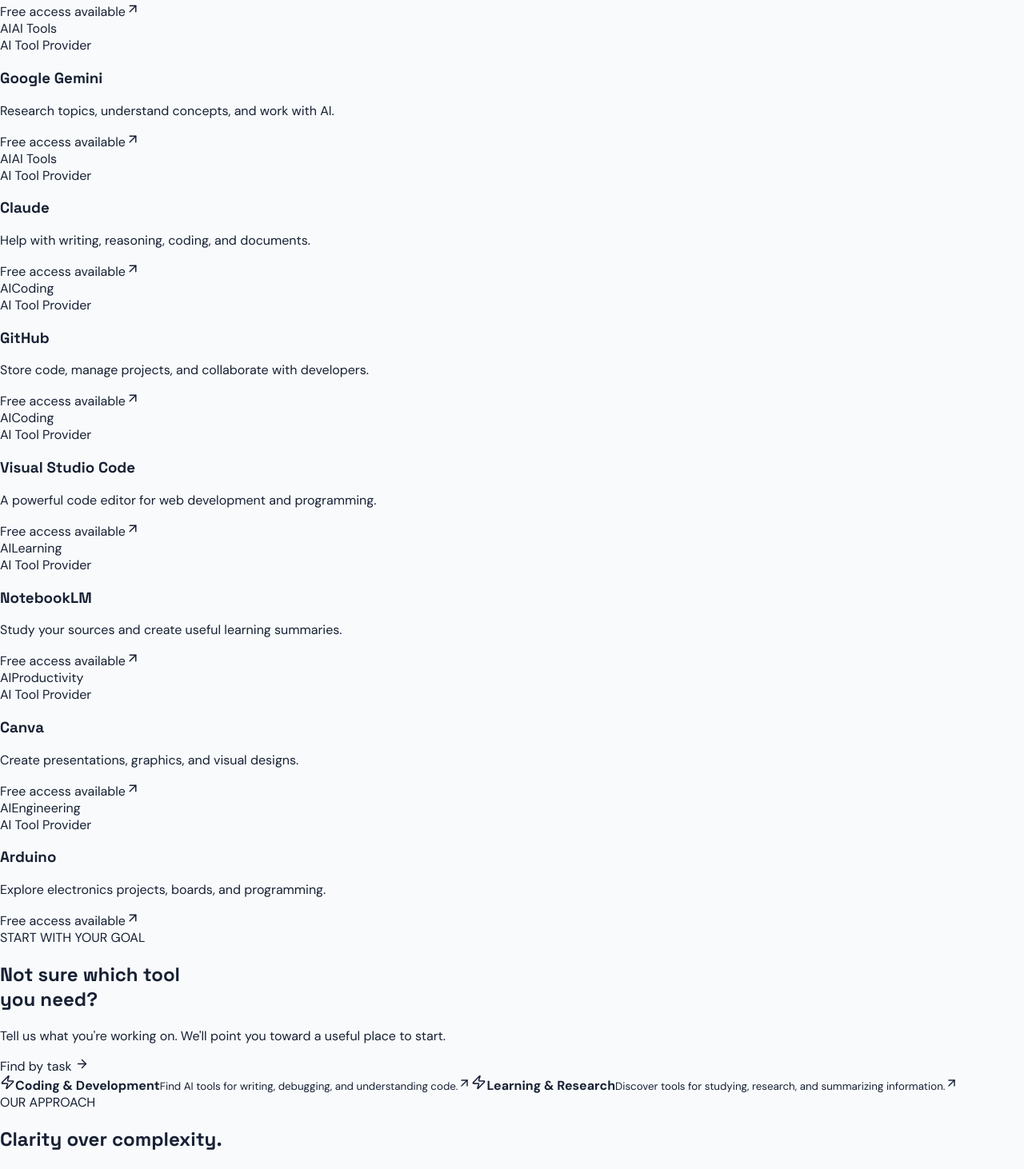
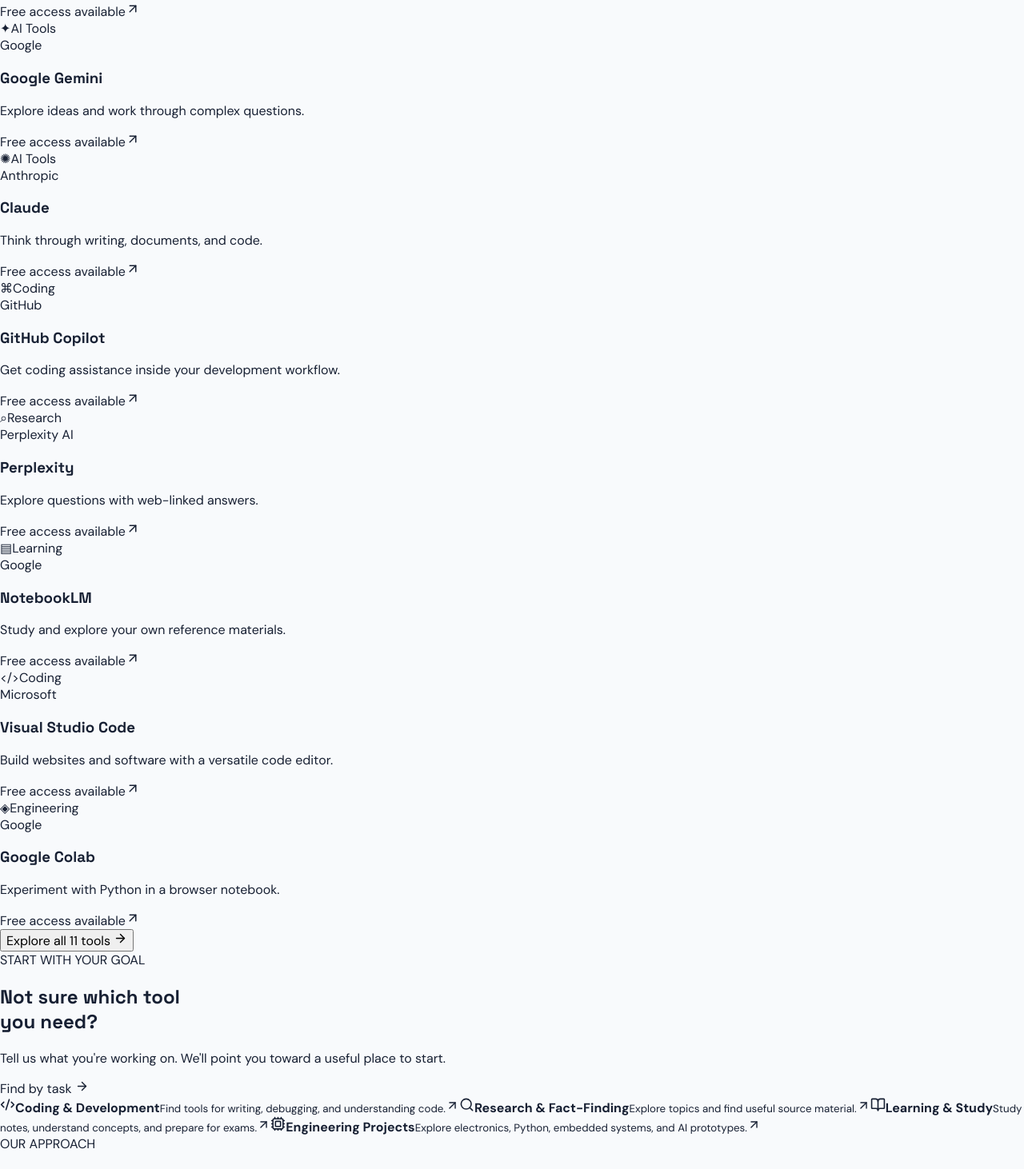
Before and after one commit to Jashwanth186/techguide-lab, a React (Vite) app: page / in a window 1280 px wide. Shown: the part 980-2442 px from the top of the page at 80% size. Built offline with nearby package versions, Linux system fonts and the light colour scheme.

Commit message:
Update tools.js

```diff
--- a/src/data/tools.js
+++ b/src/data/tools.js
@@ -1,91 +1,227 @@
 
 export const categories = [
-  'All',
+  'All tools',
   'AI Tools',
   'Productivity',
   'Coding',
   'Engineering',
-  'Learning'
+  'Learning',
+  'Research'
 ];
 
 export const tools = [
   {
     id: 'chatgpt',
     name: 'ChatGPT',
+    maker: 'OpenAI',
+    symbol: '✳',
+    accent: 'mint-mark',
     category: 'AI Tools',
-    description: 'Write, learn, brainstorm, and solve problems with AI.',
-    url: 'https://chatgpt.com',
-    free: 'Free plan available'
+    tagline: 'Your AI partner for learning, thinking, and building.',
+    description: 'ChatGPT can explain concepts, brainstorm ideas, write and debug code, analyze supported files, and help plan technical projects.',
+    url: 'https://chatgpt.com/',
+    freePlan: 'A free plan is available. Usage limits and access to advanced models and features may apply.',
+    limitation: 'Free usage is limited, and available models and features can change. Verify important answers and test generated code.',
+    tags: ['AI', 'coding', 'writing', 'learning', 'research'],
+    bestFor: ['Understanding programming concepts', 'Debugging and explaining code', 'Planning technical projects'],
+    useCases: ['Explain a Python error in simple language', 'Create a study plan for electronics', 'Review a small code example']
   },
   {
     id: 'gemini',
     name: 'Google Gemini',
+    maker: 'Google',
+    symbol: '✦',
+    accent: 'violet-mark',
     category: 'AI Tools',
-    description: 'Research topics, understand concepts, and work with AI.',
-    url: 'https://gemini.google.com',
-    free: 'Free plan available'
+    tagline: 'Explore ideas and work through complex questions.',
+    description: 'Gemini is a general-purpose AI assistant for explanations, writing, brainstorming, research support, and supported Google ecosystem tasks.',
+    url: 'https://gemini.google.com/',
+    freePlan: 'A free version is available. Usage and advanced features may be limited.',
+    limitation: 'Some models and advanced features may require a paid plan. Check generated information against reliable sources.',
+    tags: ['AI', 'research', 'writing', 'learning'],
+    bestFor: ['Explaining technical concepts', 'Brainstorming project ideas', 'Summarizing information'],
+    useCases: ['Compare two microcontrollers', 'Explain a difficult engineering topic', 'Create an outline for a technical presentation']
   },
   {
     id: 'claude',
     name: 'Claude',
+    maker: 'Anthropic',
+    symbol: '✺',
+    accent: 'cyan-mark',
     category: 'AI Tools',
-    description: 'Help with writing, reasoning, coding, and documents.',
-    url: 'https://claude.ai',
-    free: 'Free plan available'
+    tagline: 'Think through writing, documents, and code.',
+    description: 'Claude is an AI assistant that can help with writing, reasoning, coding, and working with supported documents.',
+    url: 'https://claude.ai/',
+    freePlan: 'A free plan is available in supported regions, with usage limits.',
+    limitation: 'Usage limits can vary with demand and model choice. Some features are available only on paid plans.',
+    tags: ['AI', 'coding', 'writing', 'documents'],
+    bestFor: ['Reviewing code', 'Improving technical writing', 'Understanding longer documents'],
+    useCases: ['Ask for feedback on a code snippet', 'Improve a project explanation', 'Summarize a technical document']
   },
   {
-    id: 'github',
-    name: 'GitHub',
+    id: 'github-copilot',
+    name: 'GitHub Copilot',
+    maker: 'GitHub',
+    symbol: '⌘',
+    accent: 'violet-mark',
     category: 'Coding',
-    description: 'Store code, manage projects, and collaborate with developers.',
-    url: 'https://github.com',
-    free: 'Free plan available'
+    tagline: 'Get coding assistance inside your development workflow.',
+    description: 'GitHub Copilot provides AI coding assistance in supported development environments, including code suggestions and chat features.',
+    url: 'https://github.com/features/copilot',
+    freePlan: 'A limited free tier is available, subject to current quotas and eligibility.',
+    limitation: 'The free tier has usage limits. Features depend on your plan, editor, and selected model.',
+    tags: ['coding', 'AI', 'debugging', 'development'],
+    bestFor: ['Code completion', 'Understanding unfamiliar code', 'Speeding up routine development'],
+    useCases: ['Generate a function in VS Code', 'Ask about an error in a code file', 'Draft unit tests for a small function']
+  },
+  {
+    id: 'perplexity',
+    name: 'Perplexity',
+    maker: 'Perplexity AI',
+    symbol: '⌕',
+    accent: 'cyan-mark',
+    category: 'Research',
+    tagline: 'Explore questions with web-linked answers.',
+    description: 'Perplexity is an AI-powered search and answer tool that helps explore topics and find links to supporting sources.',
+    url: 'https://www.perplexity.ai/',
+    freePlan: 'A free plan is available, with limits on certain advanced searches and features.',
+    limitation: 'Some advanced research features may be restricted. Always open and verify the cited original sources.',
+    tags: ['research', 'search', 'AI', 'sources'],
+    bestFor: ['Starting research', 'Finding source links', 'Comparing information across websites'],
+    useCases: ['Research a new programming framework', 'Find documentation for a component', 'Explore a technical topic with sources']
+  },
+  {
+    id: 'notebooklm',
+    name: 'NotebookLM',
+    maker: 'Google',
+    symbol: '▤',
+    accent: 'mint-mark',
+    category: 'Learning',
+    tagline: 'Study and explore your own reference materials.',
+    description: 'NotebookLM helps users ask questions about supported sources they provide and generate study-oriented summaries and other learning aids.',
+    url: 'https://notebooklm.google.com/',
+    freePlan: 'A free version is available, subject to source and usage limits.',
+    limitation: 'Source counts and feature limits apply. Check generated answers against the original material.',
+    tags: ['learning', 'research', 'documents', 'study'],
+    bestFor: ['Studying course materials', 'Summarizing reference documents', 'Preparing revision notes'],
+    useCases: ['Study a set of lecture notes', 'Create revision questions from a document', 'Summarize a technical reference']
   },
   {
     id: 'vscode',
     name: 'Visual Studio Code',
+    maker: 'Microsoft',
+    symbol: '</>',
+    accent: 'cyan-mark',
     category: 'Coding',
-    description: 'A powerful code editor for web development and programming.',
-    url: 'https://code.visualstudio.com',
-    free: 'Free'
+    tagline: 'Build websites and software with a versatile code editor.',
+    description: 'Visual Studio Code is a code editor with extensions, an integrated terminal, debugging support, and tools for many programming languages.',
+    url: 'https://code.visualstudio.com/',
+    freePlan: 'The editor is free to download and use.',
+    limitation: 'Some extensions and external AI services have their own pricing, accounts, or usage limits.',
+    tags: ['coding', 'development', 'programming'],
+    bestFor: ['Writing code', 'Running development tools', 'Debugging projects'],
+    useCases: ['Build a React website', 'Run a project from the integrated terminal', 'Install extensions for a programming language']
   },
   {
-    id: 'notebooklm',
-    name: 'NotebookLM',
-    category: 'Learning',
-    description: 'Study your sources and create useful learning summaries.',
-    url: 'https://notebooklm.google.com',
-    free: 'Free plan available'
+    id: 'google-colab',
+    name: 'Google Colab',
+    maker: 'Google',
+    symbol: '◈',
+    accent: 'violet-mark',
+    category: 'Engineering',
+    tagline: 'Experiment with Python in a browser notebook.',
+    description: 'Google Colab lets users write and run Python notebooks in the browser, useful for data analysis, machine learning, and technical experiments.',
+    url: 'https://colab.research.google.com/',
+    freePlan: 'Free notebook access is available, with resource and runtime limits.',
+    limitation: 'Compute availability, session duration, memory, and GPU access are limited and can vary.',
+    tags: ['Python', 'engineering', 'AI', 'machine learning'],
+    bestFor: ['Learning Python', 'Running small experiments', 'Trying data science examples'],
+    useCases: ['Run a Python calculation', 'Plot sample sensor data', 'Try a machine-learning tutorial']
+  },
+  {
+    id: 'huggingface',
+    name: 'Hugging Face',
+    maker: 'Hugging Face',
+    symbol: '🤗',
+    accent: 'mint-mark',
+    category: 'Engineering',
+    tagline: 'Discover open machine-learning models and demos.',
+    description: 'Hugging Face hosts machine-learning models, datasets, libraries, and interactive demos for experimentation and development.',
+    url: 'https://huggingface.co/',
+    freePlan: 'Many resources are publicly accessible. Compute services and some features may have usage limits or charges.',
+    limitation: 'Not every model or hosted demo is free to run without limits. Hardware and access requirements vary.',
+    tags: ['AI', 'models', 'engineering', 'machine learning'],
+    bestFor: ['Exploring AI models', 'Learning machine learning', 'Testing available demos'],
+    useCases: ['Compare text-generation models', 'Explore an image-classification demo', 'Find models for an AI prototype']
   },
   {
     id: 'canva',
     name: 'Canva',
+    maker: 'Canva',
+    symbol: '✿',
+    accent: 'cyan-mark',
     category: 'Productivity',
-    description: 'Create presentations, graphics, and visual designs.',
-    url: 'https://www.canva.com',
-    free: 'Free plan available'
+    tagline: 'Create presentations and visual materials.',
+    description: 'Canva is a design platform for presentations, graphics, posters, and other visual content, with some AI-powered features.',
+    url: 'https://www.canva.com/',
+    freePlan: 'A free plan is available. Some assets and advanced features are paid.',
+    limitation: 'Premium templates, assets, and certain AI features may require a subscription or have usage limits.',
+    tags: ['design', 'presentations', 'productivity', 'AI'],
+    bestFor: ['Preparing presentations', 'Creating project posters', 'Designing simple graphics'],
+    useCases: ['Create a project presentation', 'Design a simple infographic', 'Prepare a poster for a technical event']
   },
   {
     id: 'arduino',
     name: 'Arduino',
+    maker: 'Arduino',
+    symbol: '⌁',
+    accent: 'mint-mark',
     category: 'Engineering',
-    description: 'Explore electronics projects, boards, and programming.',
-    url: 'https://www.arduino.cc',
-    free: 'Free'
+    tagline: 'Prototype electronics and embedded projects.',
+    description: 'Arduino provides hardware platforms, programming tools, and documentation for learning electronics and building interactive prototypes.',
+    url: 'https://www.arduino.cc/',
+    freePlan: 'Core software and many learning resources are free. Hardware must be purchased separately.',
+    limitation: 'Physical boards and components cost money. Some cloud services and features may have separate limits or pricing.',
+    tags: ['electronics', 'embedded', 'engineering', 'coding'],
+    bestFor: ['Learning embedded programming', 'Prototyping sensor systems', 'Building electronics projects'],
+    useCases: ['Read data from a sensor', 'Build a simple LED project', 'Prototype a microcontroller-based device']
   }
 ];
 
 export const useCases = [
   {
     id: 'coding',
+    icon: 'code',
     title: 'Coding & Development',
-    description: 'Find AI tools for writing, debugging, and understanding code.',
-    toolIds: ['chatgpt'],
+    description: 'Find tools for writing, debugging, and understanding code.',
+    tools: ['chatgpt', 'github-copilot', 'vscode', 'claude']
+  },
+  {
+    id: 'research',
+    icon: 'search',
+    title: 'Research & Fact-Finding',
+    description: 'Explore topics and find useful source material.',
+    tools: ['perplexity', 'gemini', 'chatgpt']
   },
   {
     id: 'learning',
-    title: 'Learning & Research',
-    description: 'Discover tools for studying, research, and summarizing information.',
-    toolIds: ['chatgpt', 'notebooklm'],
+    icon: 'book',
+    title: 'Learning & Study',
+    description: 'Study notes, understand concepts, and prepare for exams.',
+    tools: ['notebooklm', 'chatgpt', 'gemini']
   },
+  {
+    id: 'engineering',
+    icon: 'cpu',
+    title: 'Engineering Projects',
+    description: 'Explore electronics, Python, embedded systems, and AI prototypes.',
+    tools: ['arduino', 'google-colab', 'huggingface', 'chatgpt']
+  },
+  {
+    id: 'productivity',
+    icon: 'layers',
+    title: 'Design & Productivity',
+    description: 'Create visual materials and organize project work.',
+    tools: ['canva', 'chatgpt']
+  }
 ];
```
